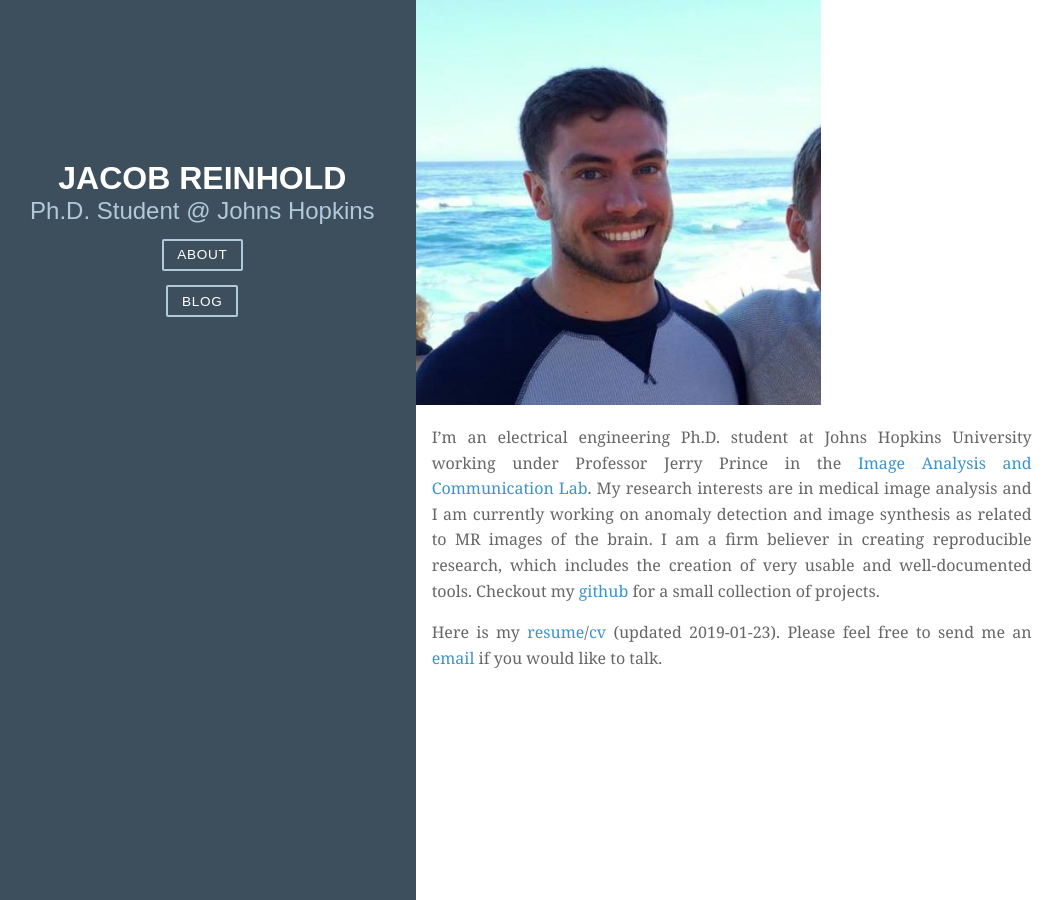
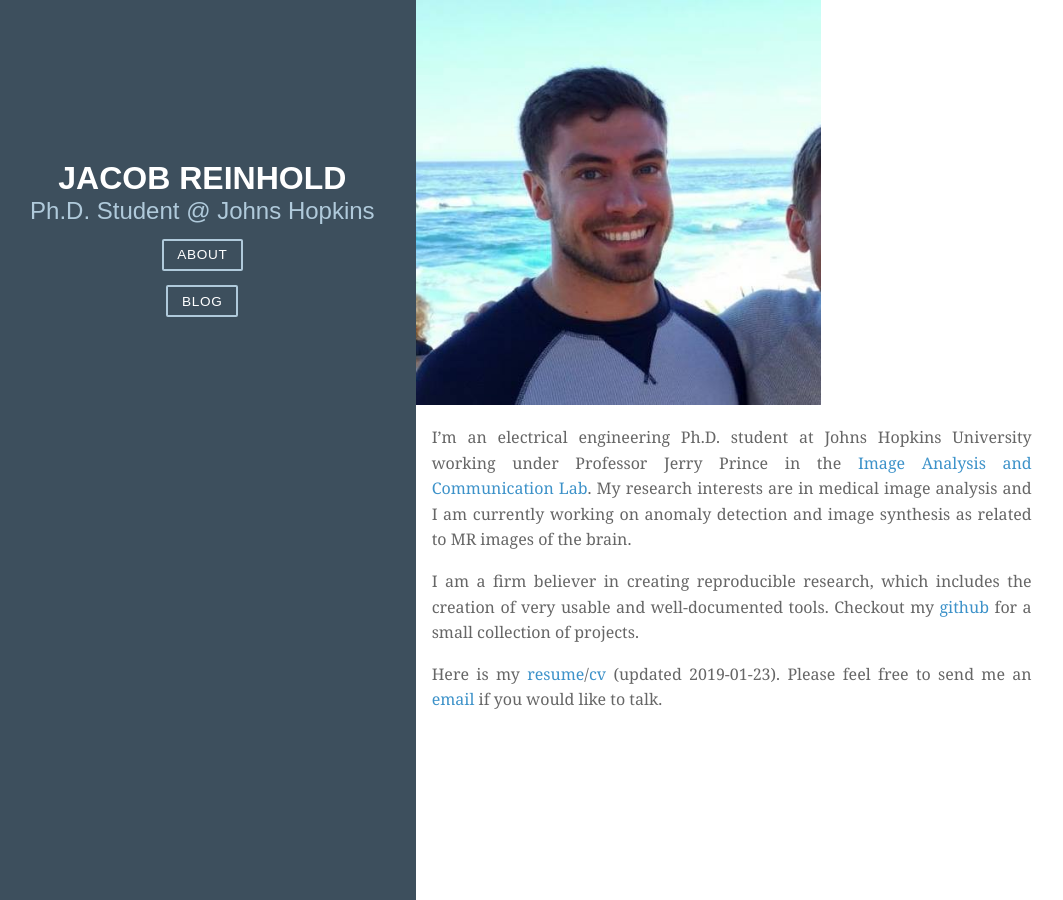
Before and after one commit to jcreinhold/jcreinhold.github.io, a Jekyll site: the page index.html, which Jekyll copies as it is, in a window 1280 px wide. Shown: the whole page, without its empty margins (11-1074 px from the left). Built offline with Jekyll 4.4.1, drawn with Linux system fonts in a browser that asks for light colours; nearby versions of some CDN libraries.

Commit message:
small change

```diff
--- a/index.html
+++ b/index.html
@@ -48,7 +48,10 @@
 		<div id="about-sec" class="content">
 			<p>
 				I&rsquo;m an electrical engineering Ph.D. student at Johns Hopkins University working under Professor Jerry Prince in the <a href=http://iacl.ece.jhu.edu/index.php/Main_Page>Image Analysis and Communication Lab</a>.
-                My research interests are in medical image analysis and I am currently working on anomaly detection and image synthesis as related to MR images of the brain. I am a firm believer in creating reproducible research, which includes the creation of very usable and well-documented tools. Checkout my <a href=http://iacl.ece.jhu.edu/index.php/Main_Page>github</a> for a small collection of projects.
+                My research interests are in medical image analysis and I am currently working on anomaly detection and image synthesis as related to MR images of the brain.
+            </p>
+            <p>
+                I am a firm believer in creating reproducible research, which includes the creation of very usable and well-documented tools. Checkout my <a href=https://github.com/jcreinhold>github</a> for a small collection of projects.
             </p>
 			<p>
 				Here is my <a href="resume/resume.pdf">resume</a>/<a href="resume/cv.pdf">cv</a> (updated 2019-01-23). Please feel free to send me an <a href="#" class='email'>email</a> if you would like to talk.
```
